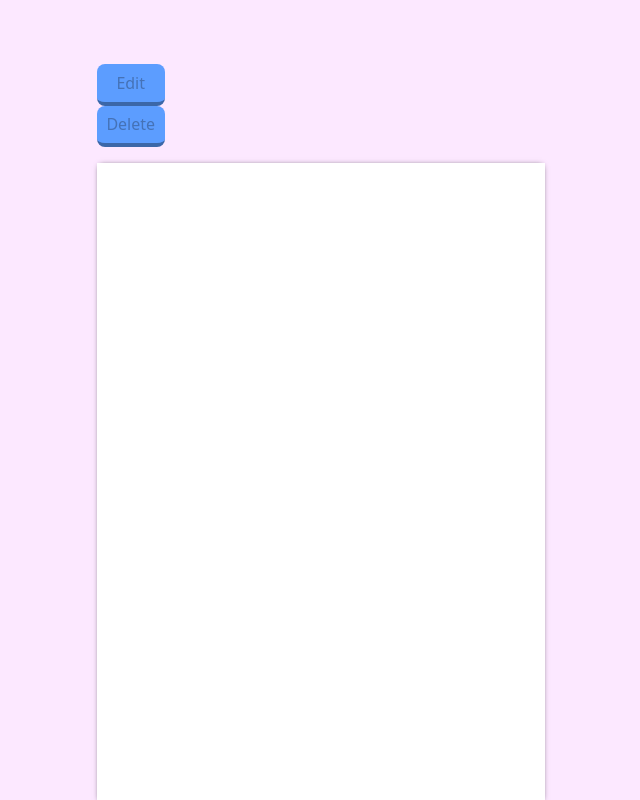
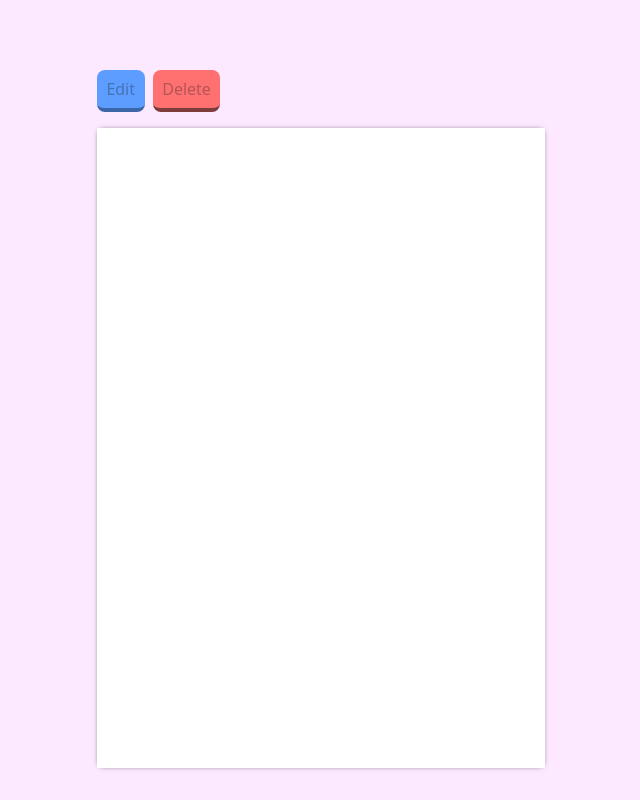
Before and after one commit to ziko1905/cv-builder, a React (Vite) app: page / in a window 1280 px wide. Both pictures are taken after a click on the button "Add CV". Shown: the top 800 px of the page, without its empty margins (160-800 px from the left). Built offline with nearby package versions, Linux system fonts and the light colour scheme.

Commit message:
Styl operation buttons

```diff
--- a/src/App.css
+++ b/src/App.css
@@ -12,7 +12,9 @@
 
 .operation-btns {
   display: grid;
+  grid-auto-flow: column;
   justify-self: start;
+  gap: 0.5rem;
   min-height: 3rem;
 }
 
--- a/src/App.jsx
+++ b/src/App.jsx
@@ -32,9 +32,9 @@ function App() {
         {!cvPresent && <button onClick={() => {
           handleCvToggle()
           handleFormToggle()
-        }} className='post' disabled={formOpen}>Add CV</button>}
-        {cvPresent && <button disabled={formOpen} onClick={handleCvToggle} className='post'>Edit</button>}
-        {cvPresent && <button disabled={formOpen} onClick={resetCv} className='remove'>Delete</button>}
+        }} className='submit' disabled={formOpen}>Add CV</button>}
+        {cvPresent && <button disabled={formOpen} onClick={handleCvToggle} >Edit</button>}
+        {cvPresent && <button disabled={formOpen} onClick={resetCv} className='delete'>Delete</button>}
       </div>
       <Cv values={values}/>
       {formOpen && <CreationInput callBack={handleValues} values={values}/>}
--- a/src/styles/inputs.css
+++ b/src/styles/inputs.css
@@ -93,18 +93,18 @@ button:active {
   align-self: flex-end;
 }
 
-.buttons-div button.submit,
+button.submit,
 .add-button {
   background-color: rgb(72, 187, 72);
   border-bottom-color: rgb(52, 134, 52);
 }
 
-.buttons-div button.cancel {
+button.cancel {
   background-color: #9d9d9d;
   border-bottom-color: rgb(88, 88, 88);
 }
 
-.buttons-div button.delete {
+button.delete {
   background-color: rgb(255, 113, 113);
   border-bottom-color: rgb(126, 60, 60);
 }
```
